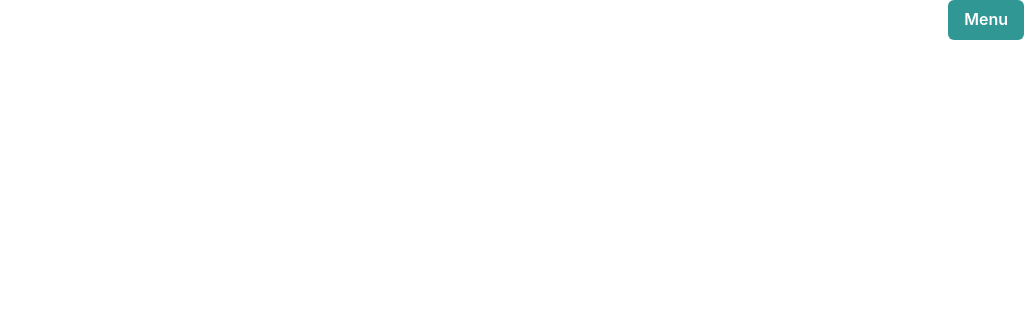
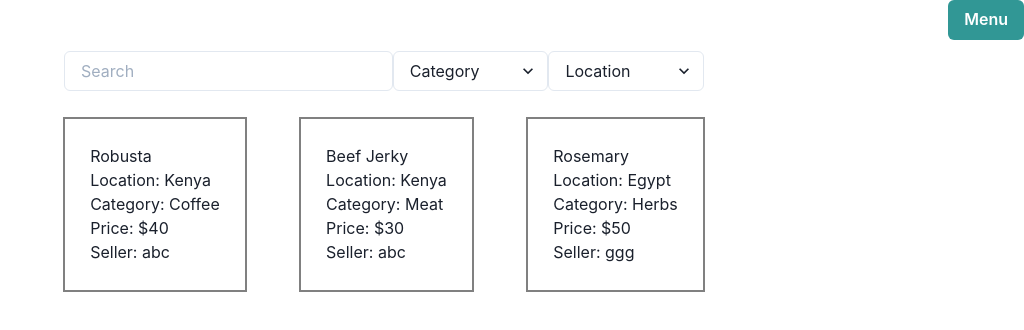
Before and after one commit to African-Marketplace-TT21/Front-End, a React (Create React App) app in the folder african-marketplace/: page /market in a window 1280 px wide. Shown: the top 330 px of the page, without its empty margins (256-1280 px from the left). Built offline with nearby package versions, Linux system fonts and the light colour scheme.

Commit message:
test version frontend for netlify

```diff
--- a/african-marketplace/src/App.css
+++ b/african-marketplace/src/App.css
@@ -175,3 +175,25 @@
    align-self: center;
    margin-top: 10%;
 }
+
+.marketfilter {
+   display: flex;
+   flex-direction: row;
+   margin-top: 4%;
+   width: 50%;
+   left: 25%;
+   position: relative;
+}
+
+.marketresult {
+   display: flex;
+   flex-direction: row;
+   flex-wrap: wrap;
+   justify-content: center;
+}
+
+.itemcard {
+   border: 2px solid gray;
+   padding: 2%;
+   margin: 2%;
+}
--- a/african-marketplace/src/App.js
+++ b/african-marketplace/src/App.js
@@ -1,6 +1,6 @@
-import React from "react";
+import React, { useState } from "react";
 import "./App.css";
-import { Route } from "react-router-dom";
+import { Route, NavLink } from "react-router-dom";
 import {
    Box,
    Text,
@@ -29,6 +29,9 @@ import Footer from "./Components/Footer";
 import Pic01 from "./Assets/pic01.jpeg";
 import Pic02 from "./Assets/pic02.jpeg";
 import Pic03 from "./Assets/pic03.jpeg";
+import Dashboard from "./Components/Dashboard";
+import Market from "./Components/Market";
+import TestItems from "./Mockdata/testitems";
 
 library.add(faPaperPlane, faLaptop, faCode, faHeadphones, faHeart, faFlag);
 const section3icons = [
@@ -116,6 +119,8 @@ function AnimateScroll() {
 }
 
 function App() {
+   const [mockItems, setMockItems] = useState(TestItems);
+
    return (
       <Box width="100%" className="appbody">
          <Nav />
@@ -131,15 +136,16 @@ function App() {
                      padding="1%"
                      mb="3vh"
                   >
-                     {" "}
-                     AFRICAN MARKETPLACE{" "}
+                     AFRICAN MARKETPLACE
                   </Text>
                   <Text color="white" fontSize="lg" mb="3vh">
                      SAUTI AFRICA EMPOWERS SMALL BUSINESS OWNERS, PARTICULARLY
                      WOMEN, TO IMPROVE THEIR BUSINESS AND ECONOMIC OPPORTUNITIES
                      TO GROW OUT OF POVERTY.
                   </Text>
-                  <Button w="15vh"> Activate </Button>
+                  <NavLink to="/market">
+                     <Button w="15vh"> Activate </Button>
+                  </NavLink>
                </Box>
                <Box marginTop="25vh" marginBottom="5vh">
                   <Link
@@ -261,9 +267,12 @@ function App() {
                      </Text>
                   </Box>
                   <Box className="cta-buttons">
-                     <Button mb="5%" width="75%">
-                        Activate
-                     </Button>
+                     <NavLink to="/market">
+                        <Button mb="5%" width="75%">
+                           Activate
+                        </Button>
+                     </NavLink>
+
                      <Button mt="5%" mb="10%" width="75%">
                         Learn More
                      </Button>
@@ -278,6 +287,12 @@ function App() {
          <Route exact path="/login">
             <Login />
          </Route>
+         <Route exact path="/dashboard">
+            <Dashboard mockItems={mockItems} setMockItems={setMockItems} />
+         </Route>
+         <Route exact path="/market">
+            <Market mockItems={mockItems} />
+         </Route>
       </Box>
    );
 }
--- a/african-marketplace/src/Components/Dashboard.js
+++ b/african-marketplace/src/Components/Dashboard.js
@@ -1,10 +1,158 @@
-import React from "react";
-import { Box, Text, Button, Stack } from "@chakra-ui/react";
+import React, { useState } from "react";
+import {
+   Box,
+   Text,
+   Button,
+   FormControl,
+   FormLabel,
+   Input,
+   Select,
+   useDisclosure,
+} from "@chakra-ui/react";
+
+import {
+   Modal,
+   ModalOverlay,
+   ModalContent,
+   ModalHeader,
+   ModalCloseButton,
+   ModalBody,
+   ModalFooter,
+} from "@chakra-ui/react";
+
+function Menu(props) {
+   return (
+      <Box>
+         <AddItemModal
+            mockItems={props.mockItems}
+            setMockItems={props.setMockItems}
+         />
+      </Box>
+   );
+}
+
+function AddItemModal(props) {
+   const { isOpen, onOpen, onClose } = useDisclosure();
+   // const initialRef = React.useRef()
+   // const finalRef = React.useRef()
+
+   const [itemdata, setItemData] = useState({
+      name: "",
+      category: "",
+      location: "",
+      description: "",
+      price: 0,
+      seller: "mockseller",
+   });
+
+   const update = (e) => {
+      const { name, value } = e.target;
+      setItemData({ ...itemdata, [name]: value });
+   };
+
+   const addmockitem = () => {
+      props.setMockItems(props.mockItems.concat(itemdata));
+   };
+
+   return (
+      <>
+         <Button onClick={onOpen}> Add Item </Button>
+
+         <Modal
+            isOpen={isOpen}
+            onClose={onClose}
+            //  initialFocusRef={initialRef}
+         >
+            <ModalOverlay />
+            <ModalContent>
+               <ModalHeader>Add Item</ModalHeader>
+               <ModalCloseButton />
+               <ModalBody>
+                  <FormControl>
+                     <FormLabel>Item Name</FormLabel>
+                     <Input
+                        // ref={initialRef}
+                        placeholder="Item Name"
+                        name="name"
+                        onChange={update}
+                     />
+                  </FormControl>
+                  <FormControl>
+                     <FormLabel>Item Description</FormLabel>
+                     <Input
+                        // ref={initialRef}
+                        placeholder="Description"
+                        name="description"
+                        onChange={update}
+                     />
+                  </FormControl>
+
+                  <FormControl>
+                     {" "}
+                     <FormLabel>Item Category</FormLabel>
+                     <Select
+                        name="category"
+                        placeholder="Category"
+                        onChange={update}
+                     >
+                        <option value="Coffee"> Coffee </option>
+                        <option value="Fruits"> Fruits </option>
+                        <option value="Herbs"> Herbs </option>
+                        <option value="Meat"> Meat </option>
+                        <option value="Tea"> Tea </option>
+                        <option value="Vegetables"> Vegetables </option>
+                     </Select>
+                     <FormLabel>Item Location</FormLabel>
+                     <Select
+                        name="location"
+                        placeholder="Location"
+                        onChange={update}
+                     >
+                        <option value="Egypt"> Egypt </option>
+                        <option value="Eritrea"> Eritrea </option>
+                        <option value="Ethiopia"> Ethiopia </option>
+                        <option value="Kenya"> Kenya </option>
+                        <option value="Sudan"> Sudan </option>
+                        <option value="Tanzania"> Tanzania </option>
+                     </Select>
+                  </FormControl>
+                  <FormControl>
+                     <FormLabel>Price</FormLabel>
+                     <Input
+                        name="price"
+                        // ref={initialRef}
+                        placeholder="$USD"
+                        onChange={update}
+                     />
+                  </FormControl>
+               </ModalBody>
+
+               <ModalFooter>
+                  <Button
+                     colorScheme="blue"
+                     mr={3}
+                     onClick={(e) => {
+                        addmockitem();
+                        onClose(e);
+                     }}
+                  >
+                     Add Item
+                  </Button>
+                  <Button variant="ghost" onClick={onClose}>
+                     {" "}
+                     Cancel{" "}
+                  </Button>
+               </ModalFooter>
+            </ModalContent>
+         </Modal>
+      </>
+   );
+}
 
 export default function Dashboard(props) {
    return (
       <Box>
-         <Text> </Text>
+         <Menu mockItems={props.mockItems} setMockItems={props.setMockItems} />
       </Box>
    );
 }
--- /dev/null
+++ b/african-marketplace/src/Components/Market.js
@@ -0,0 +1,94 @@
+// After owner added an item in his dashboard, any user would be able to see it this page if the search location is correct.
+
+import React, { useState } from "react";
+import {
+   Box,
+   Text,
+   Button,
+   FormControl,
+   FormLabel,
+   Input,
+   Select,
+} from "@chakra-ui/react";
+
+// import TestItems from "../Mockdata/testitems";
+
+// const testitems = [
+//    {
+//       name: "Robusta",
+//       id: "cf203a5b-7d50-4120-9381-d636ce66f910",
+//       category: "Coffee",
+//       location: "Kenya",
+//       description: "item1",
+//       seller: "abc",
+//       price: 40,
+//    },
+//    {
+//       name: "Beef Jerky",
+//       id: "6be9f0af-d729-4755-9a2e-915a90088ed7",
+//       category: "Meat",
+//       location: "Kenya",
+//       description: "item2",
+//       seller: "abc",
+//       price: 30,
+//    },
+//    {
+//       name: "Rosemary",
+//       id: "03705b3e-d4fb-4866-9834-cb25cf1a4581",
+//       category: "Herbs",
+//       location: "Egypt",
+//       description: "item3",
+//       seller: "ggg",
+//       price: 50,
+//    },
+// ];
+
+function Card(props) {
+   const { name, location, category, price, seller } = props.data;
+
+   return (
+      <Box className="itemcard">
+         <Text> {name} </Text>
+         <Text> Location: {location} </Text>
+         <Text> Category: {category} </Text>
+         <Text> Price: ${price} </Text>
+         <Text> Seller: {seller} </Text>
+      </Box>
+   );
+}
+
+//filter would accept or reject items to be displayed on the market page according to the selected filters and search keyword
+function filter() {}
+
+export default function Market(props) {
+   return (
+      <Box display="flex" flexDir="column" justifyContent="center">
+         <Box className="marketfilter">
+            <Input placeholder="Search" />
+
+            <Select placeholder="Category" width="50%">
+               <option value=""> Coffee </option>
+               <option value=""> Fruits </option>
+               <option value=""> Herbs </option>
+               <option value=""> Meat </option>
+               <option value=""> Tea </option>
+               <option value=""> Vegetables </option>
+            </Select>
+
+            <Select placeholder="Location" width="50%">
+               <option value=""> Egypt </option>
+               <option value=""> Eritrea </option>
+               <option value=""> Ethiopia </option>
+               <option value=""> Kenya </option>
+               <option value=""> Sudan </option>
+               <option value=""> Tanzania </option>
+            </Select>
+         </Box>
+         <Box className="marketresult">
+            {props.mockItems.map((i) => (
+               <Card key={i.id + i.description} data={i}></Card>
+            ))}
+         </Box>
+      </Box>
+   );
+}
--- a/african-marketplace/src/Components/Nav.js
+++ b/african-marketplace/src/Components/Nav.js
@@ -47,6 +47,12 @@ function DrawerExample() {
                         <NavLink onClick={onClose} to="/login">
                            Log In
                         </NavLink>
+                        <NavLink onClick={onClose} to="/dashboard">
+                           Temporary: Dashboard
+                        </NavLink>
+                        <NavLink onClick={onClose} to="/market">
+                           Temporary: Market
+                        </NavLink>
                         {/* tbd: may these should be replaced by a dashboard button and a logout button when logged in  */}
                      </Stack>
                   </DrawerBody>
--- /dev/null
+++ b/african-marketplace/src/Mockdata/testitems.js
@@ -0,0 +1,29 @@
+export default [
+   {
+      name: "Robusta",
+      id: "cf203a5b-7d50-4120-9381-d636ce66f910",
+      category: "Coffee",
+      location: "Kenya",
+      description: "item1",
+      seller: "abc",
+      price: 40,
+   },
+   {
+      name: "Beef Jerky",
+      id: "6be9f0af-d729-4755-9a2e-915a90088ed7",
+      category: "Meat",
+      location: "Kenya",
+      description: "item2",
+      seller: "abc",
+      price: 30,
+   },
+   {
+      name: "Rosemary",
+      id: "03705b3e-d4fb-4866-9834-cb25cf1a4581",
+      category: "Herbs",
+      location: "Egypt",
+      description: "item3",
+      seller: "ggg",
+      price: 50,
+   },
+];
```
Also changed, not shown: african-marketplace/src/Mockdata/tentative_format.json (added, +26 -0 lines), 1 other file (tests, documents, lock files or other folders).
